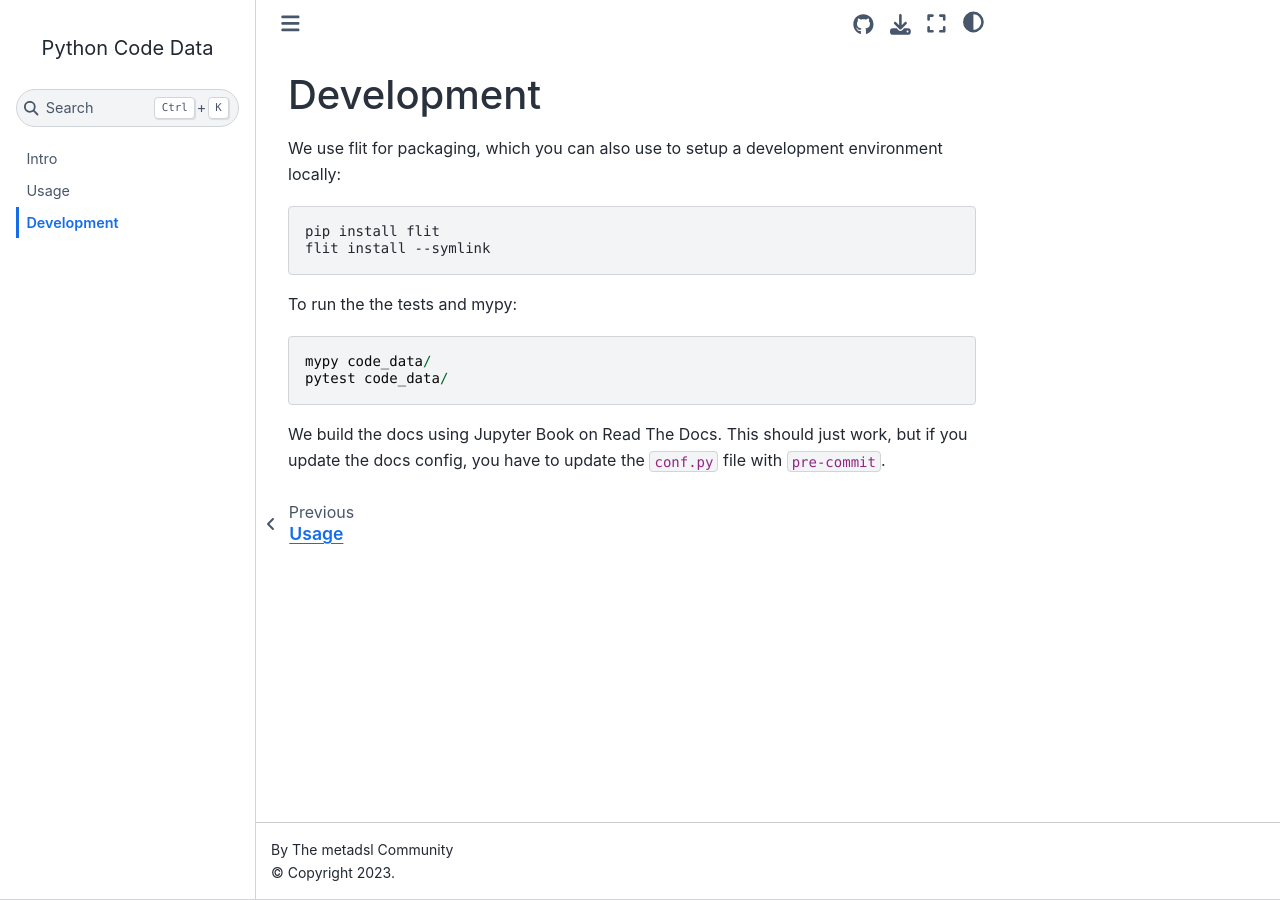
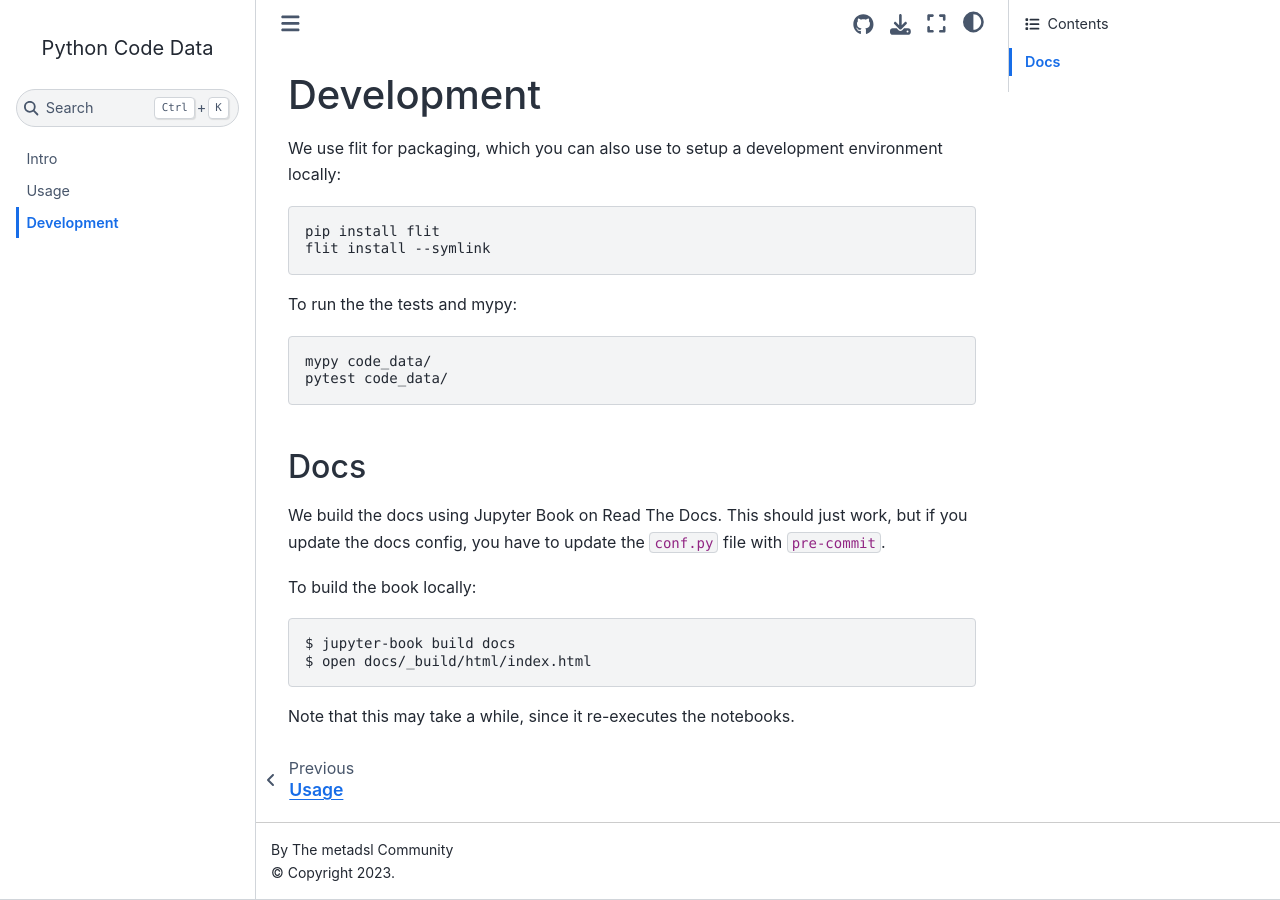
Before and after one commit to metadsl/python-code-data, a Jupyter Book: the page built from docs/development.md, in a window 1280 px wide. Built offline with Jupyter Book 1.0.4 settings and Sphinx 7.4.7 and the Sphinx Book theme 1.1.4, drawn with Linux system fonts in a browser that asks for light colours; pages that are not in the unit, such as notebooks, are missing from menus.

Commit message:
Add docs building to dev

````diff
--- a/docs/development.md
+++ b/docs/development.md
@@ -10,12 +10,23 @@ flit install --symlink
 
 To run the the tests and mypy:
 
-```
+```bash
 mypy code_data/
 pytest code_data/
 ```
 
 
+## Docs
+
 We build the docs using Jupyter Book on Read The Docs. This should just work,
 but if you update the docs config, you have to update the `conf.py` file with
 `pre-commit`.
+
+To build the book locally:
+
+```bash
+$ jupyter-book build docs
+$ open docs/_build/html/index.html
+```
+
+Note that this may take a while, since it re-executes the notebooks.
````
